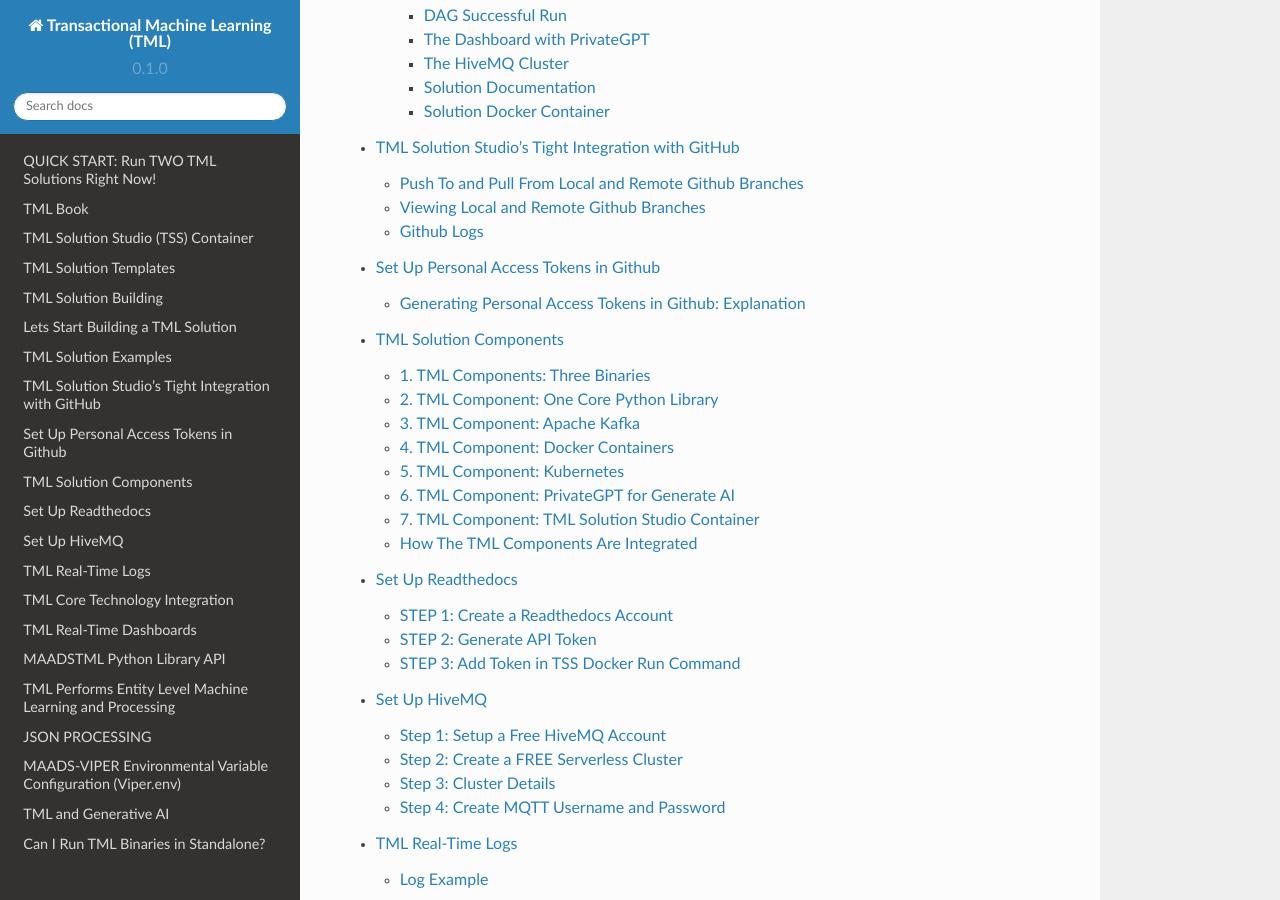
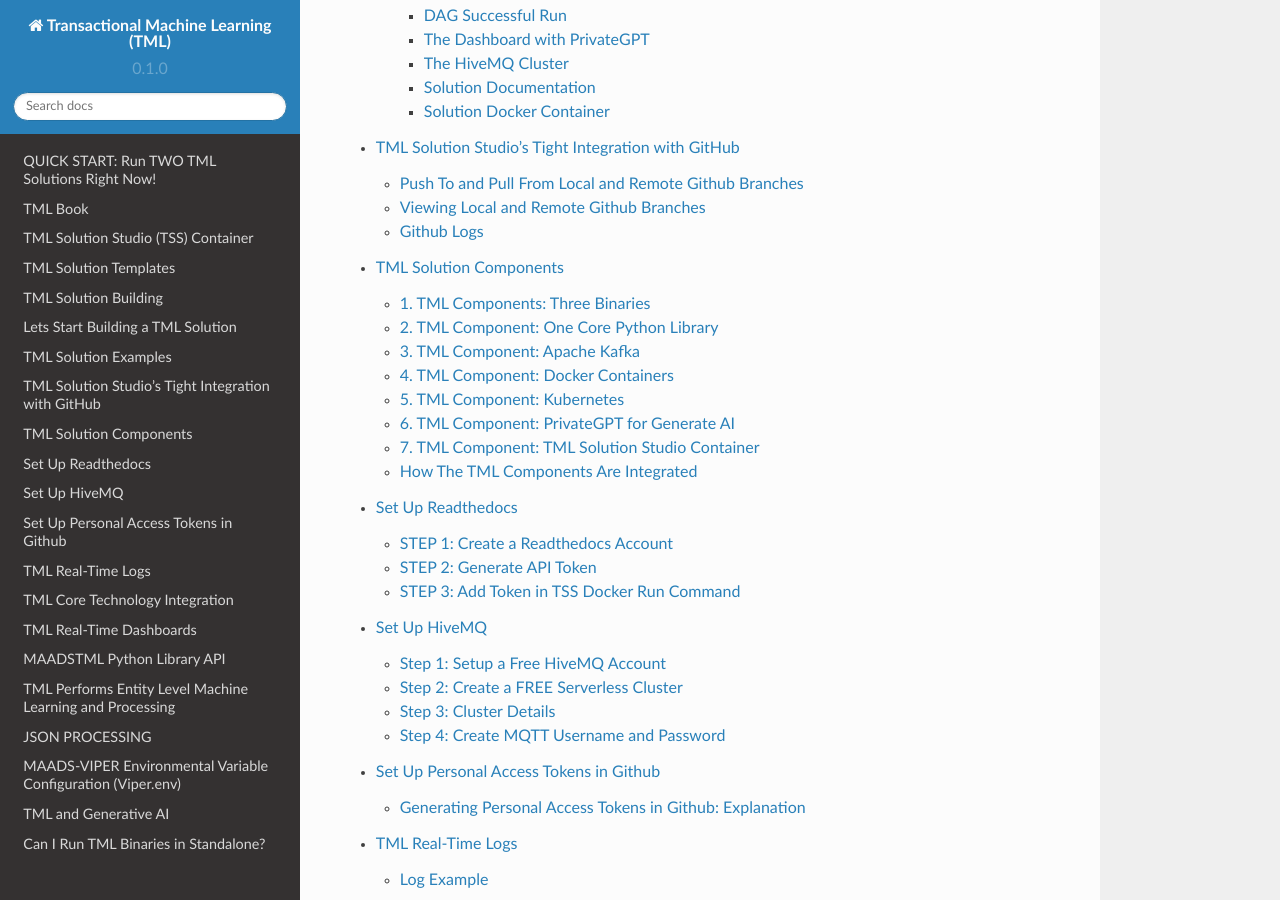
Before and after one commit to smaurice101/readthedocs, a Sphinx documentation site: the page built from docs/source/index.rst, in a window 1280 px wide and 900 px high, scrolled down 6583 px. Built offline with Sphinx 7.4.7 and the Read the Docs theme 2.0.0, drawn with Linux system fonts in a browser that asks for light colours.

```diff
--- a/docs/source/index.rst
+++ b/docs/source/index.rst
@@ -82,10 +82,10 @@ Contents
    tmlbuilds
    examples
    git
-   gitsetup
    usage
    readthedocs
    hive
+   gitsetup
    tmllogs
    coreintegrations
    dashboards
```
